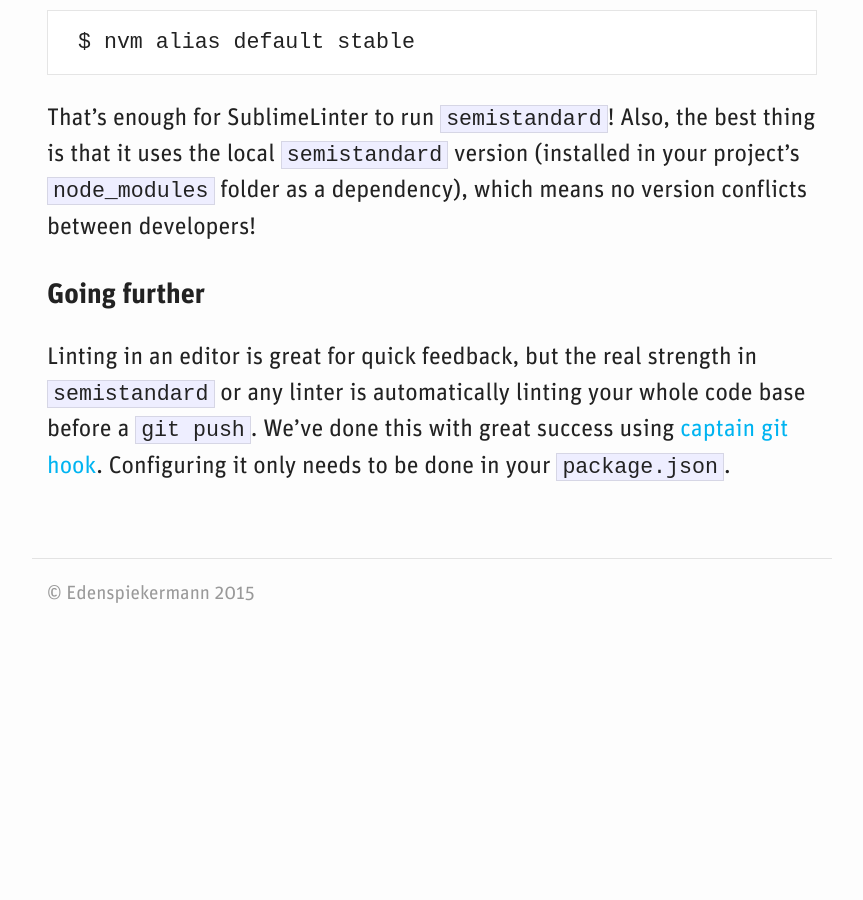
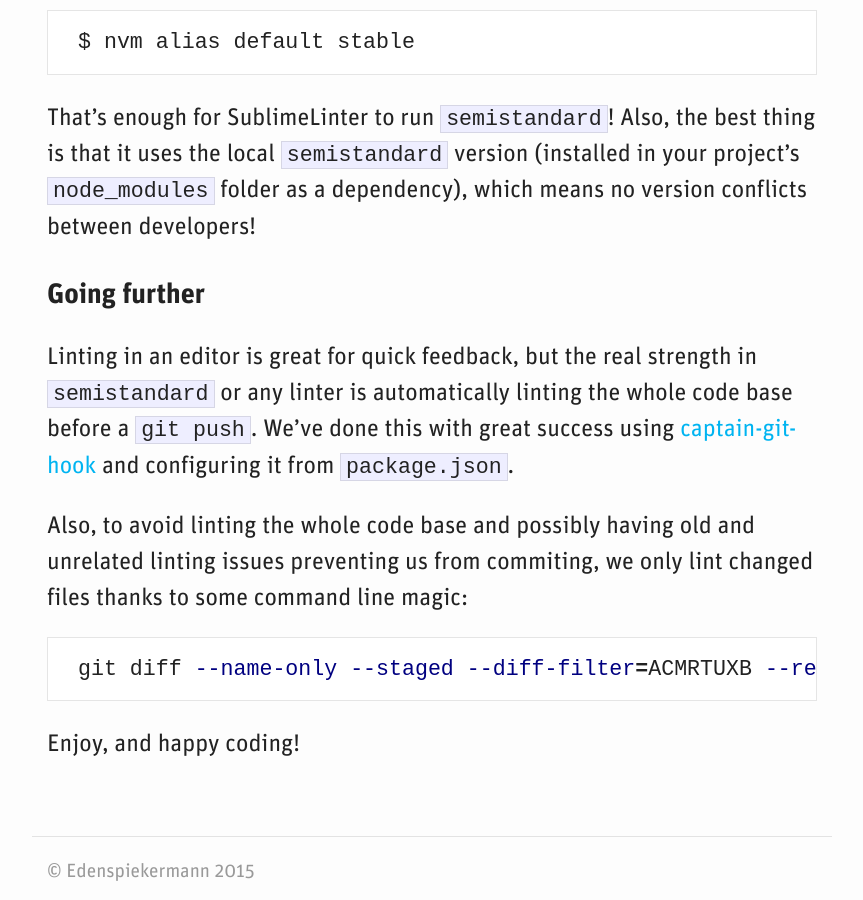
Before and after one commit to edenspiekermann/espi-devblog, a Jekyll site: the page built from _posts/2015-11-05-semistandard-linting-in-sublime-text.md, in a window 1280 px wide and 900 px high, scrolled down 1389 px. Shown: the whole window, without its empty margins (208-1071 px from the left). Built offline with Jekyll 4.4.1, drawn with Linux system fonts in a browser that asks for light colours; before the commit the page ends 2011 px from its top, so only the background shows below that.

Commit message:
Updated article in regard to Marco’s comment

````diff
--- a/_posts/2015-11-05-semistandard-linting-in-sublime-text.md
+++ b/_posts/2015-11-05-semistandard-linting-in-sublime-text.md
@@ -36,4 +36,12 @@ That’s enough for SublimeLinter to run `semistandard`! Also, the best thing is
 
 ### Going further
 
-Linting in an editor is great for quick feedback, but the real strength in `semistandard` or any linter is automatically linting your whole code base before a `git push`. We've done this with great success using [captain git hook](https://github.com/maxhoffmann/captain-git-hook). Configuring it only needs to be done in your `package.json`.
+Linting in an editor is great for quick feedback, but the real strength in `semistandard` or any linter is automatically linting the whole code base before a `git push`. We’ve done this with great success using [captain-git-hook](https://github.com/maxhoffmann/captain-git-hook) and configuring it from `package.json`.
+
+Also, to avoid linting the whole code base and possibly having old and unrelated linting issues preventing us from commiting, we only lint changed files thanks to some command line magic:
+
+```sh
+git diff --name-only --staged --diff-filter=ACMRTUXB --relative | grep -E '.jsx?$' | xargs semistandard
+```
+
+Enjoy, and happy coding!
````
